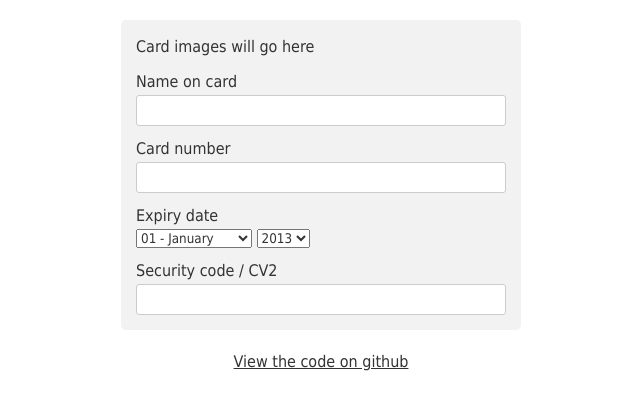
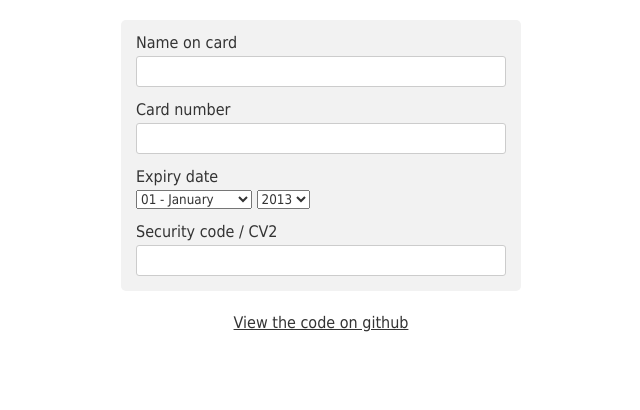
Before and after one commit to MartinBlackburn/card-validation, a plain HTML site: page index.html in a window 1280 px wide. Shown: the whole page, without its empty margins (319-959 px from the left). Drawn offline with Linux system fonts and the light colour scheme.

Commit message:
removed card type

```diff
--- a/css/cardValidation.css
+++ b/css/cardValidation.css
@@ -50,10 +50,6 @@ body {
     line-height: 1.5em;
 
     position: relative;
-}
-
-.cardType {
-    margin-bottom: 15px;
 }
 
 
--- a/index.html
+++ b/index.html
@@ -24,10 +24,6 @@
 <body>
     <div class="pageContainer">
 		<form class="form" action="" method="post">
-			<div class="cardType">
-			    Card images will go here
-			</div>
-
 			<label>Name on card</label>
 			<input type="text" name="cardName" />
 
```
